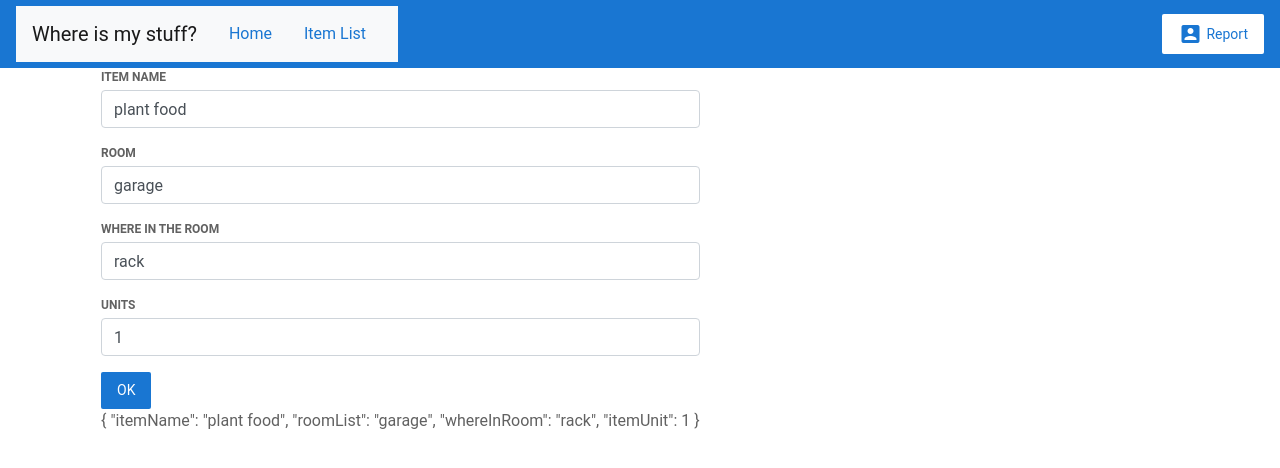
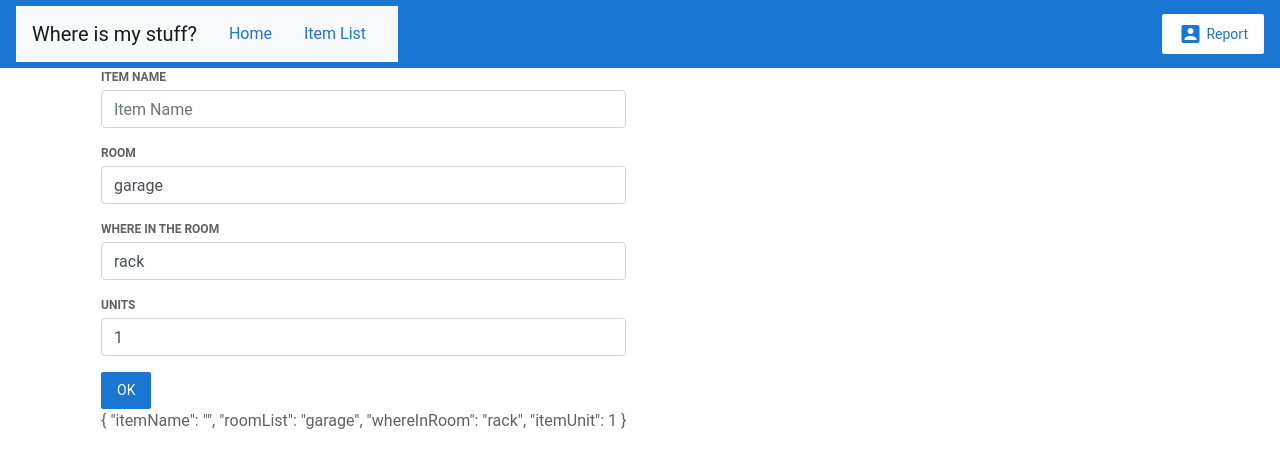
Before and after one commit to harryliuhao/wims, an Angular app: page /item-input in a window 1280 px wide. Shown: the top 468 px of the page. Built offline with nearby package versions, Linux system fonts and the light colour scheme.

Commit message:
error handling

```diff
--- a/src/app/item-form/item-input.component.css
+++ b/src/app/item-form/item-input.component.css
@@ -0,0 +1,3 @@
+.ng-invalid:not(form).ng-touched {
+    border: 1px solid red;
+}
--- a/src/app/item-form/item-input.component.html
+++ b/src/app/item-form/item-input.component.html
@@ -1,9 +1,17 @@
-<form #form="ngForm">
+<form #form="ngForm" ngNativeValidate>
     <div class="mb-3">
         <label for="itemName" class="form-label">Item Name</label>
-        <input type="email" class="form-control" id="itemName" name="itemName" placeholder="Item Name" [(ngModel)]="userSettings.itemName">
+        <input type="text" class="form-control" id="itemName" name="itemName" placeholder="Item Name"
+        [(ngModel)]="userSettings.itemName" required #nameField="ngModel">
+        <div [hidden]='nameField.valid || nameField.untouched' class="alert alert-danger">
+            Enter a name
+        </div>
+
     </div>
 
+    <h3>
+
+    </h3>
     <div class="mb-3">
         <label for="roomList" class="form-label">Room</label>
         <input class="form-control" list="datalistOptions" id="roomList" name="roomList" placeholder="Room..." [(ngModel)]="userSettings.itemRoom">
@@ -17,12 +25,13 @@
 
     <div class="mb-3">
         <label for="whereInRoom" class="form-label">Where in the Room</label>
-        <input type="email" class="form-control" id="whereInRoom" name="whereInRoom" placeholder="Where in the Room" [(ngModel)]="userSettings.whereInRoom">
+        <input type="text" class="form-control" id="whereInRoom" name="whereInRoom" placeholder="Where in the Room" [(ngModel)]="userSettings.whereInRoom">
     </div>
 
     <div class="mb-3">
         <label for="itemUnit" class="form-label">Units</label>
-        <input type="email" class="form-control" id="itemUnit" name="itemUnit" placeholder="Units" [(ngModel)]="userSettings.itemUnit">
+        <input type="number" class="form-control" id="itemUnit" name="itemUnit" placeholder="Units"
+        [(ngModel)]="userSettings.itemUnit" type="number" min="1">
     </div>
     <button>OK</button>
 
--- a/src/app/item-form/item-input.component.ts
+++ b/src/app/item-form/item-input.component.ts
@@ -10,7 +10,7 @@ import {UserSettings} from '../data/user-settings';
 export class ItemInputComponent implements OnInit {
 
   userSettings: UserSettings={
-    itemName: 'plant food',
+    itemName: '',
     itemRoom: 'garage',
     whereInRoom: 'rack',
     itemUnit: 1
```
